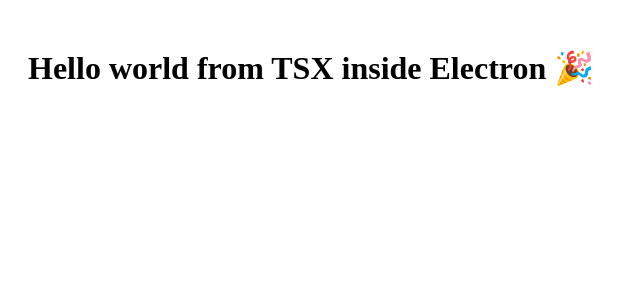
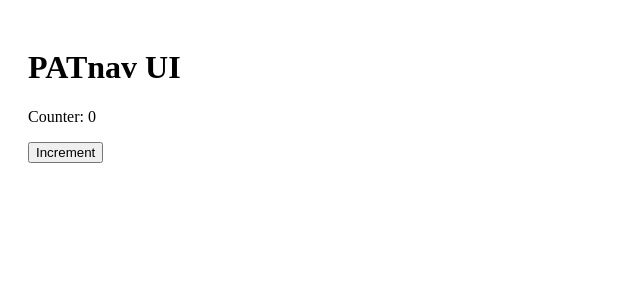
Before and after one commit to L34N07/PATnav, a React (Vite) app: page / in a window 1280 px wide. Shown: the top 300 px of the page, without its empty margins (0-640 px from the left). Built offline with nearby package versions, Linux system fonts and the light colour scheme.

Commit message:
Simplify dependencies and update UI

```diff
--- a/src/App.tsx
+++ b/src/App.tsx
@@ -1,9 +1,13 @@
-import React from 'react'
+import React, { useState } from 'react'
 
 export default function App() {
+  const [count, setCount] = useState(0)
+
   return (
     <div style={{ padding: 20 }}>
-      <h1>Hello world from TSX inside Electron 🎉</h1>
+      <h1>PATnav UI</h1>
+      <p>Counter: {count}</p>
+      <button onClick={() => setCount(count + 1)}>Increment</button>
     </div>
   )
 }
```
Also changed, not shown: package.json (+4 -117 lines), 1 other file (tests, documents, lock files or other folders).
